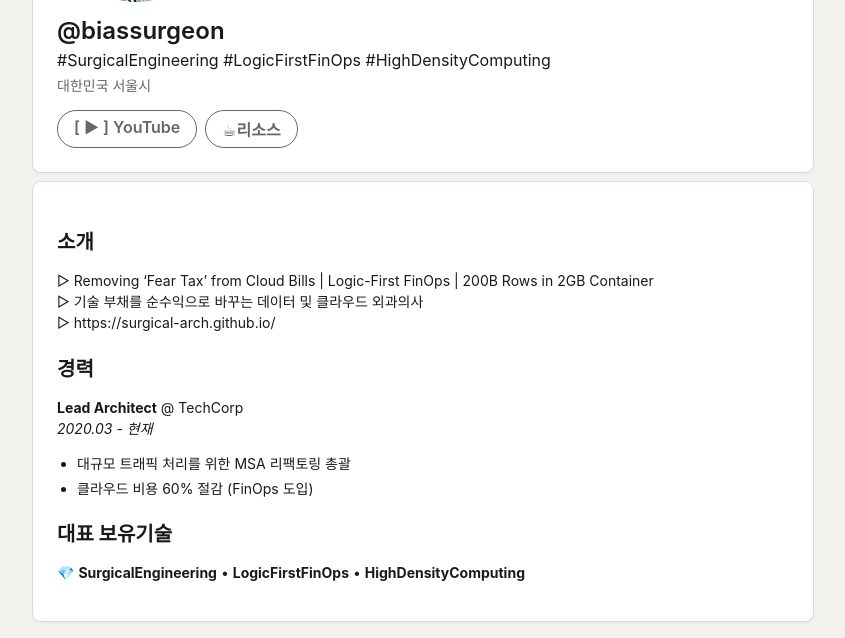
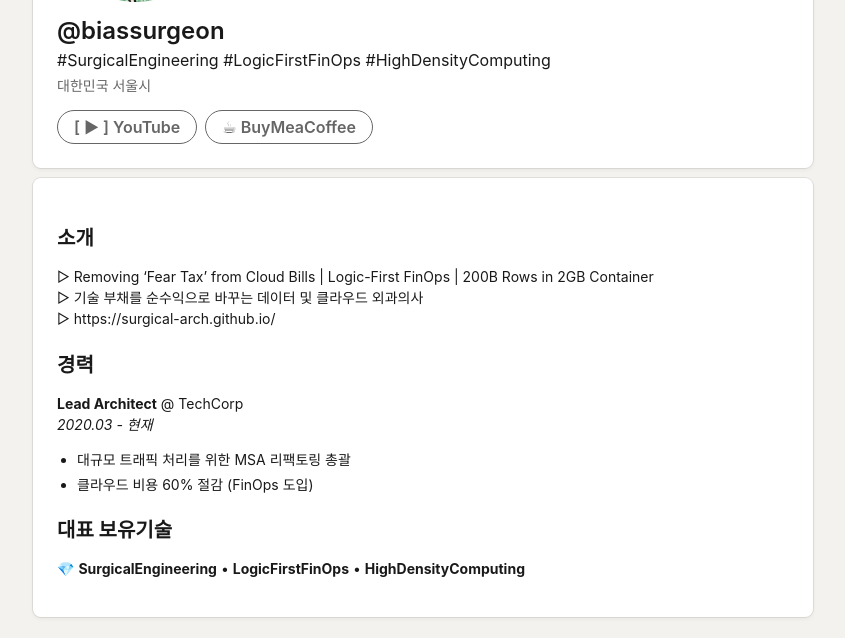
Before and after one commit to surgical-arch/surgical-arch.github.io, a Jekyll site: the page built from index.md, in a window 1280 px wide. Shown: the part 322-960 px from the top of the page, without its empty margins (217-1062 px from the left). Built offline with Jekyll 4.4.1, drawn with Linux system fonts in a browser that asks for light colours.

Commit message:
Update default.html

```diff
--- a/_layouts/default.html
+++ b/_layouts/default.html
@@ -119,7 +119,7 @@
                     <!--<a href="#" class="btn btn-primary">관심분야</a>-->
                     <!--<a href="#" class="btn btn-outline">프로필 항목 등록</a>-->
                     <a href="https://www.youtube.com/@biassurgeon" target="_blank" class="btn btn-gray">[  ▶︎ ] YouTube</a>
-                    <a href="https://buymeacoffee.com/biassurgeon" target="_blank" class="btn btn-gray">☕리소스</a>
+                    <a href="https://buymeacoffee.com/biassurgeon" target="_blank" class="btn btn-gray">☕ BuyMeaCoffee</a>
                 </div>
             </div>
         </div>
```
